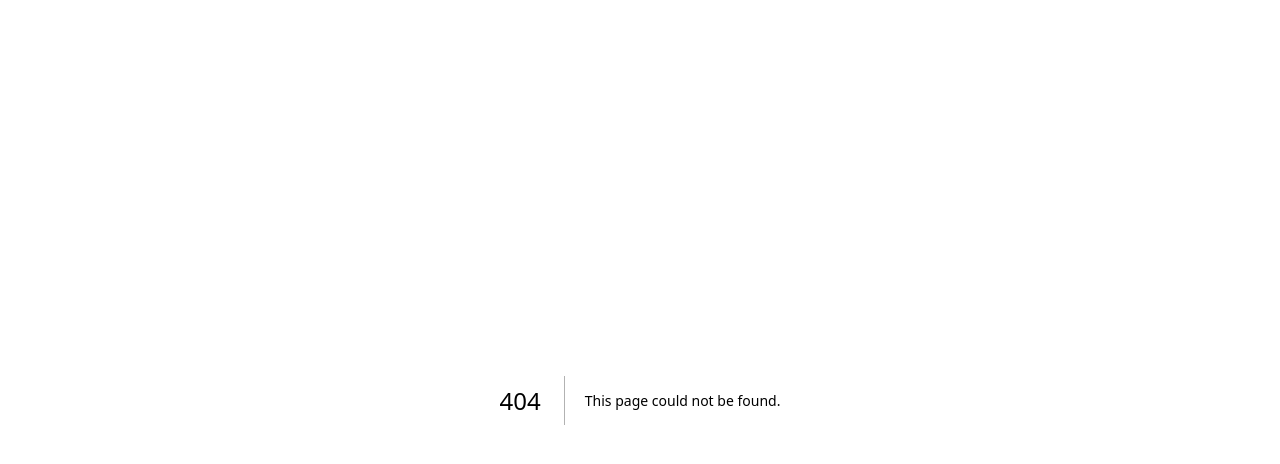
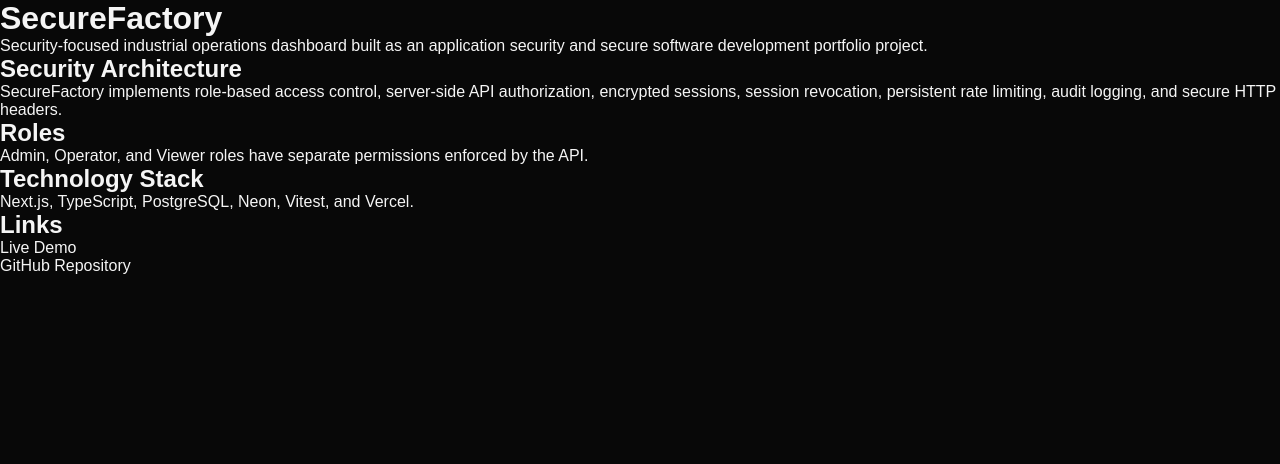
Before and after one commit to bobsspx/cyber-portfolio, a Next.js app: page /projects/securefactory in a window 1280 px wide. Before the commit this address had no page. Shown: the top 464 px of the page. Built offline with nearby package versions, Linux system fonts and the light colour scheme.

Commit message:
Add SecureFactory project and case study

```diff
--- /dev/null
+++ b/app/projects/securefactory/page.tsx
@@ -0,0 +1,59 @@
+export default function SecureFactoryCaseStudy() {
+  return (
+    <main>
+      <h1>SecureFactory</h1>
+
+      <p>
+        Security-focused industrial operations
+        dashboard built as an application security
+        and secure software development portfolio project.
+      </p>
+
+      <h2>Security Architecture</h2>
+
+      <p>
+        SecureFactory implements role-based access
+        control, server-side API authorization,
+        encrypted sessions, session revocation,
+        persistent rate limiting, audit logging,
+        and secure HTTP headers.
+      </p>
+
+      <h2>Roles</h2>
+
+      <p>
+        Admin, Operator, and Viewer roles have
+        separate permissions enforced by the API.
+      </p>
+
+      <h2>Technology Stack</h2>
+
+      <p>
+        Next.js, TypeScript, PostgreSQL, Neon,
+        Vitest, and Vercel.
+      </p>
+
+      <h2>Links</h2>
+
+      <p>
+        <a
+          href="https://securefactory-demo.vercel.app"
+          target="_blank"
+          rel="noopener noreferrer"
+        >
+          Live Demo
+        </a>
+      </p>
+
+      <p>
+        <a
+          href="https://github.com/bobsspx/securefactory-demo"
+          target="_blank"
+          rel="noopener noreferrer"
+        >
+          GitHub Repository
+        </a>
+      </p>
+    </main>
+  );
+}
```
Also changed, not shown: app/page.tsx (+22 -7 lines).
